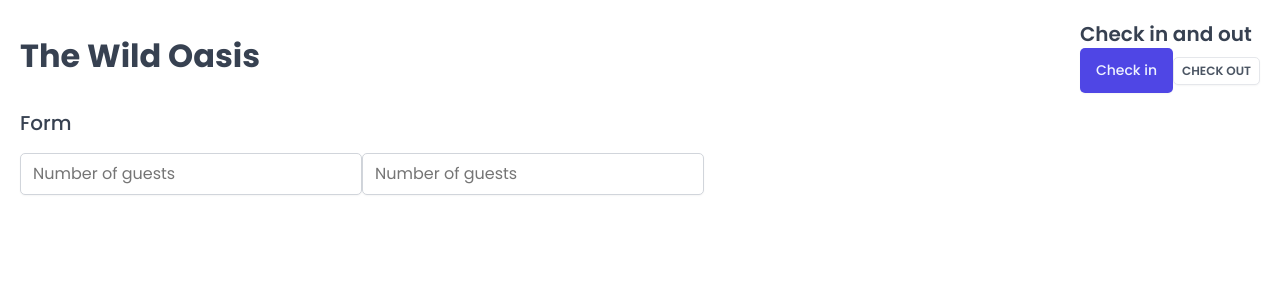
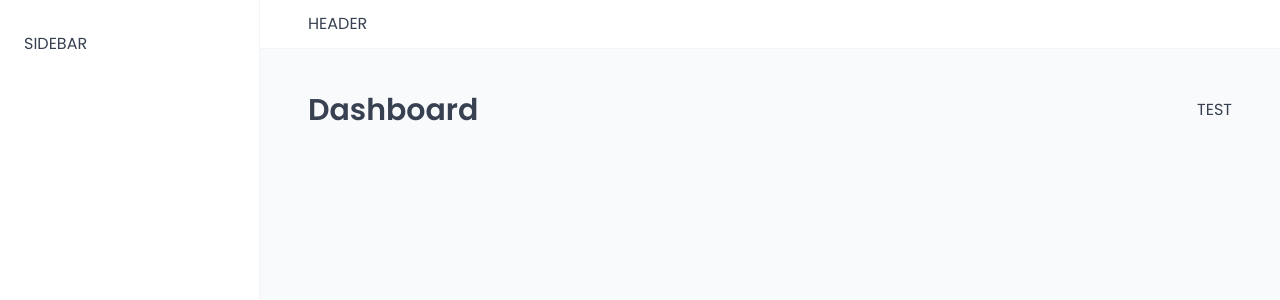
Before and after one commit to Chinmay-G/the-wild-oasis, a React (Vite) app: page /dashboard in a window 1280 px wide. Shown: the top 300 px of the page. Built offline with nearby package versions, Linux system fonts and the light colour scheme; a web font is replaced by a local one.

Commit message:
Bulding Routes and Layout

```diff
--- a/package.json
+++ b/package.json
@@ -12,6 +12,7 @@
   "dependencies": {
     "react": "^18.2.0",
     "react-dom": "^18.2.0",
+    "react-router-dom": "^6.30.2",
     "styled-components": "^6.1.19"
   },
   "devDependencies": {
--- a/src/App.jsx
+++ b/src/App.jsx
@@ -1,48 +1,36 @@
-import styled from "styled-components";
+import { BrowserRouter, Navigate, Route, Routes } from "react-router-dom";
+
 import GlobalStyles from "./styles/GlobalStyles";
-import Button from "./ui/Button";
-import Input from "./ui/Input";
-import Heading from "./ui/Heading";
-import Row from "./ui/Row";
-
-const StyledApp = styled.div`
-  /* background-color: orangered; */
-  padding: 20px;
-`;
+import Dashboard from "./pages/Dashboard";
+import Bookings from "./pages/Bookings";
+import Cabins from "./pages/Cabins";
+import Users from "./pages/Users";
+import Settings from "./pages/Settings";
+import Account from "./pages/Account";
+import Login from "./pages/Login";
+import PageNotFound from "./pages/PageNotFound";
+import AppLayout from "./ui/AppLayout";
 
 function App() {
   return (
     <>
       <GlobalStyles />
-      <StyledApp>
-        <Row>
-          <Row type="horizontal">
-            <Heading type="h1">The Wild Oasis</Heading>
+      <BrowserRouter>
+        <Routes>
+          <Route element={<AppLayout />}>
+            <Route index element={<Navigate replace to="dashboard" />} />
+            <Route path="dashboard" element={<Dashboard />} />
+            <Route path="booking" element={<Bookings />} />
+            <Route path="cabins" element={<Cabins />} />
+            <Route path="users" element={<Users />} />
+            <Route path="settings" element={<Settings />} />
+            <Route path="account" element={<Account />} />
+          </Route>
 
-            <div>
-              <Heading as="h2">Check in and out</Heading>
-              <Button onClick={() => alert("Check in clicked")}>
-                Check in
-              </Button>
-              <Button
-                variation="secondary"
-                size="small"
-                onClick={() => alert("Check out clicked")}
-              >
-                Check out
-              </Button>
-            </div>
-          </Row>
-
-          <Row type="vertical">
-            <Heading as="h3">Form</Heading>
-            <form>
-              <Input type="number" placeholder="Number of guests" />
-              <Input type="number" placeholder="Number of guests" />
-            </form>
-          </Row>
-        </Row>
-      </StyledApp>
+          <Route path="login" element={<Login />} />
+          <Route path="*" element={<PageNotFound />} />
+        </Routes>
+      </BrowserRouter>
     </>
   );
 }
--- /dev/null
+++ b/src/ui/AppLayout.jsx
@@ -0,0 +1,30 @@
+import { Outlet } from "react-router-dom";
+import Header from "./Header";
+import Sidebar from "./Sidebar";
+import styled from "styled-components";
+
+const StyledAppLayout = styled.div`
+  display: grid;
+  grid-template-columns: 26rem 1fr;
+  grid-template-rows: auto 1fr;
+  height: 100vh;
+`;
+
+const Main = styled.main`
+  background-color: var(--color-grey-50);
+  padding: 4rem 4.8rem 6.4rem;
+`;
+
+function AppLayout() {
+  return (
+    <StyledAppLayout>
+      <Header />
+      <Sidebar />
+      <Main>
+        <Outlet />
+      </Main>
+    </StyledAppLayout>
+  );
+}
+
+export default AppLayout;
--- /dev/null
+++ b/src/ui/Header.jsx
@@ -0,0 +1,13 @@
+import styled from "styled-components";
+
+const StyledHeader = styled.header`
+  background-color: var(--color-grey-0);
+  padding: 1.2rem 4.8rem;
+  border-bottom: 1px solid var(--color-grey-100);
+`;
+
+function Header() {
+  return <StyledHeader>HEADER</StyledHeader>;
+}
+
+export default Header;
--- /dev/null
+++ b/src/ui/Sidebar.jsx
@@ -0,0 +1,14 @@
+import styled from "styled-components";
+
+const StyledSidebar = styled.aside`
+  background-color: var(--color-grey-0);
+  padding: 3.2rem 2.4rem;
+  border-right: 1px solid var(--color-grey-100);
+  grid-row: 1 / -1;
+`;
+
+function Sidebar() {
+  return <StyledSidebar>SIDEBAR</StyledSidebar>;
+}
+
+export default Sidebar;
```
Also changed, not shown: 1 other file (tests, documents, lock files or other folders).
